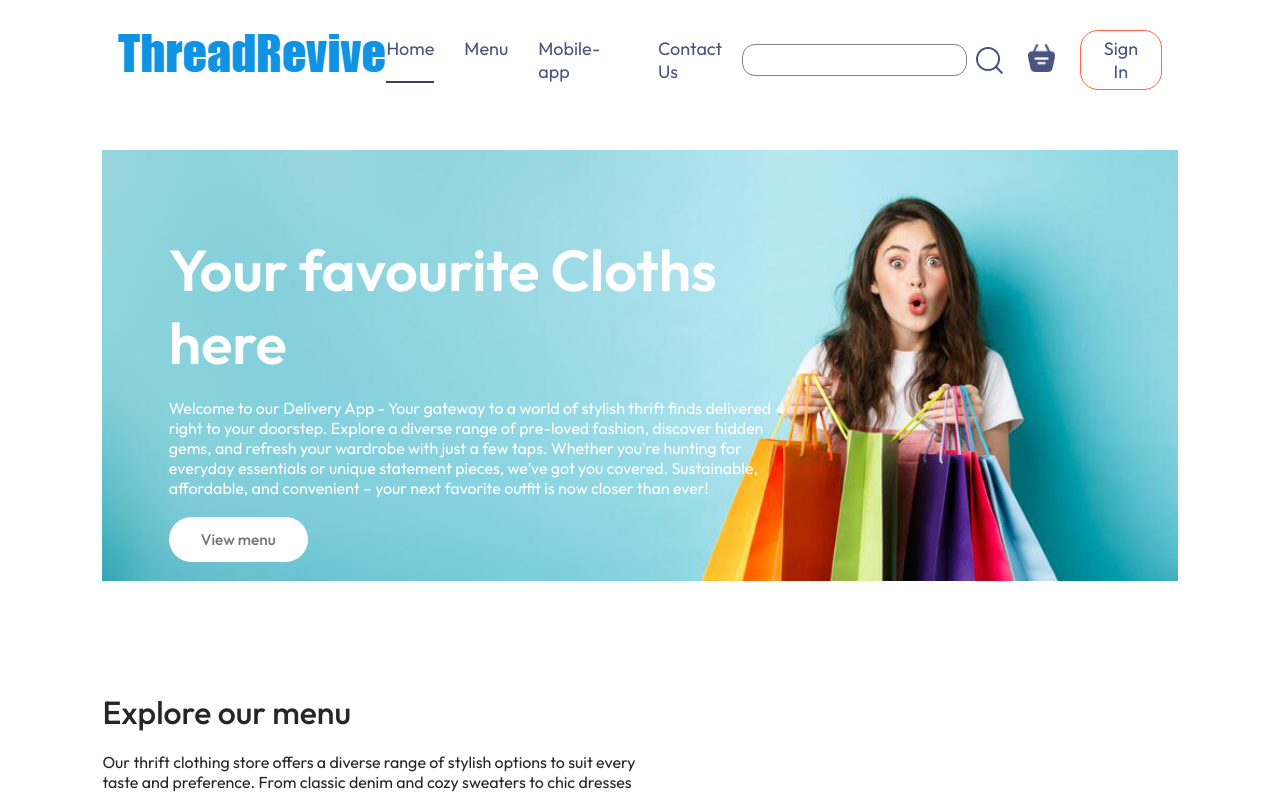
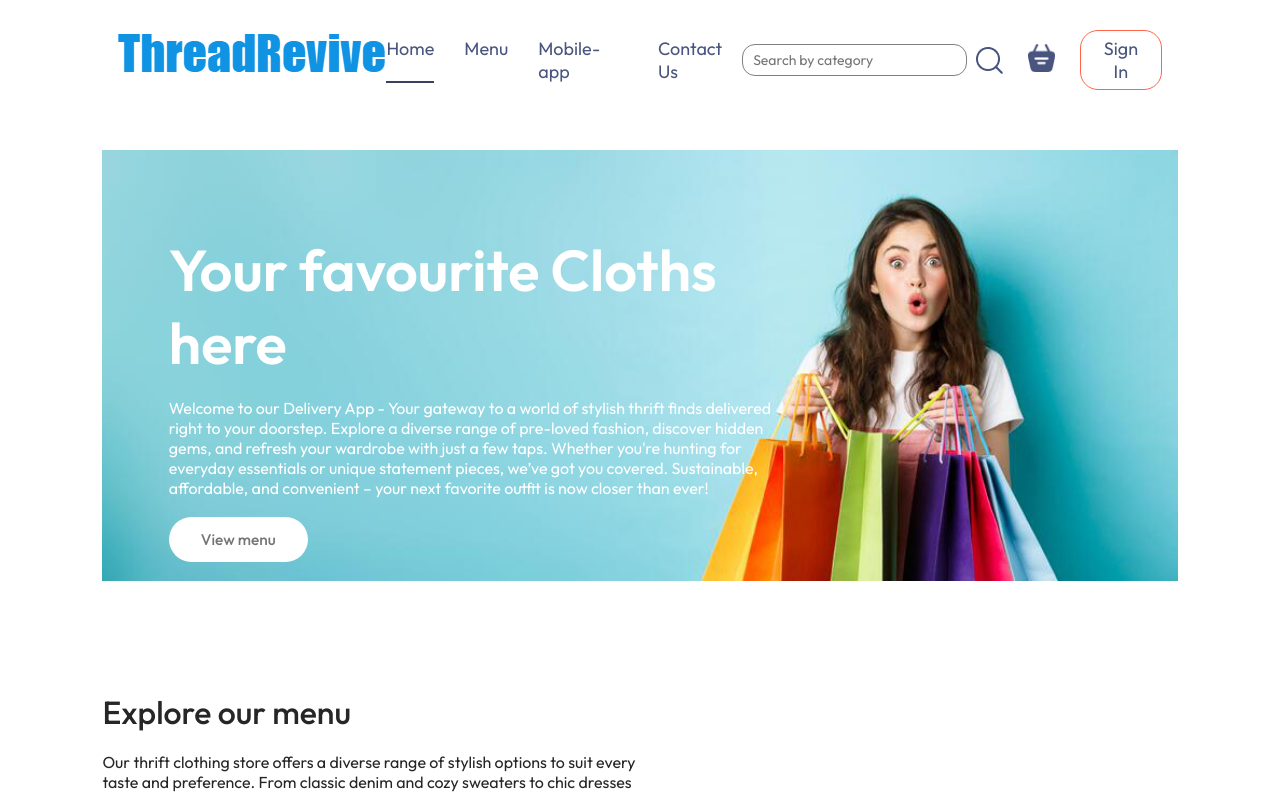
Before and after one commit to mayank-2004/E-commerce-Tomato, a React (Vite) app in the folder frontend/: page / in a window 1280 px wide. Shown: the top 794 px of the page. Built offline with nearby package versions, Linux system fonts and the light colour scheme; no server answers.

Commit message:
added search

```diff
--- a/frontend/src/components/ExploreMenu/ExploreMenu.jsx
+++ b/frontend/src/components/ExploreMenu/ExploreMenu.jsx
@@ -1,8 +1,19 @@
-import React from 'react'
+import React, { useContext } from 'react'
 import './ExploreMenu.css'
-import { assets, menu_list } from '../../assets/assets'
+import { menu_list } from '../../assets/assets'
+import { StoreContext } from '../../context/ContextStore'
 
 const ExploreMenu = ({category, setCategory}) => {
+  const { setSearchQuery } = useContext(StoreContext)
+
+  const handleCategoryClick = (menuName) => {
+    setCategory((prev) => {
+      const nextCategory = prev === menuName ? "All" : menuName
+      return nextCategory
+    })
+    setSearchQuery("")
+  }
+
   return (
     <div className='explore-menu' id='explore-menu'>
       <h1>Explore our menu</h1>
@@ -10,7 +21,7 @@ const ExploreMenu = ({category, setCategory}) => {
       <div className="explore-menu-list">
         {menu_list.map((item,index)=>{
             return(
-                <div onClick={()=> setCategory(prev => prev === item.menu_name ? "All" : item.menu_name)} key={index} className="explore-menu-list-item">
+                <div onClick={()=> handleCategoryClick(item.menu_name)} key={index} className="explore-menu-list-item">
                     <img className={category === item.menu_name? "active" : ""} src={item.menu_image} alt="" />
                     <p>{item.menu_name}</p>
                 </div>
--- a/frontend/src/components/FoodDisplay/FoodDisplay.css
+++ b/frontend/src/components/FoodDisplay/FoodDisplay.css
@@ -15,3 +15,9 @@
     gap: 30px;
     row-gap: 50px;
 }
+
+.food-display-empty{
+    grid-column: 1 / -1;
+    text-align: center;
+    color: #555555;
+}
--- a/frontend/src/components/FoodDisplay/FoodDisplay.jsx
+++ b/frontend/src/components/FoodDisplay/FoodDisplay.jsx
@@ -12,17 +12,29 @@ const normalizeCategory = (value) => {
 }
 
 const FoodDisplay = ({ category }) => {
-  const { food_list } = useContext(StoreContext)
+  const { food_list, searchQuery } = useContext(StoreContext)
   const selectedCategory = normalizeCategory(category)
+  const normalizedSearch = normalizeCategory(searchQuery)
+
+  const filteredItems = food_list.filter((item) => {
+    const itemCategory = normalizeCategory(item.category)
+
+    if (normalizedSearch) {
+      return itemCategory.includes(normalizedSearch)
+    }
+
+    if (!selectedCategory || selectedCategory === 'all') {
+      return true
+    }
+
+    return itemCategory === selectedCategory
+  })
 
   return (
     <div className='food-display' id='food-display'>
       <h2>Top clothes near you</h2>
       <div className='food-display-list'>
-        {food_list.map((item, index) => {
-          const itemCategory = normalizeCategory(item.category)
-
-          if (!selectedCategory || selectedCategory === 'all' || itemCategory === selectedCategory) {
+        {filteredItems.map((item, index) => {
           return (
             <FoodItem
               key={index}
@@ -33,9 +45,12 @@ const FoodDisplay = ({ category }) => {
               description={item.description}
             />
           )
-          }
-          return null
         })}
+        {filteredItems.length === 0 && (
+          <div className='food-display-empty'>
+            <p>No clothes found for your search.</p>
+          </div>
+        )}
       </div>
     </div>
   )
--- a/frontend/src/components/Navbar/Navbar.jsx
+++ b/frontend/src/components/Navbar/Navbar.jsx
@@ -1,7 +1,6 @@
-import React, { useContext, useEffect, useState } from 'react'
+import React, { useContext, useState } from 'react'
 import './Navbar.css'
 import {assets} from '../../assets/assets'
-import {food_list} from '../../assets/assets'
 import {Link, useNavigate} from 'react-router-dom'
 import { StoreContext } from '../../context/ContextStore'
 
@@ -10,8 +9,7 @@ const Navbar = ({setShowLogin}) => {
     const navigate = useNavigate();
 
     const [menu, setMenu] = useState("Home");
-    const [data, setData] = useState("")
-    const {getTotalCartAmount, token, setToken} = useContext(StoreContext)
+    const {getTotalCartAmount, token, setToken, searchQuery, setSearchQuery} = useContext(StoreContext)
 
     const Logout = () => {
       localStorage.removeItem("token");
@@ -20,9 +18,8 @@ const Navbar = ({setShowLogin}) => {
     }
 
     const handlechange = (e) => {
-      let name = e.target.name;
-      let value = e.target.value;
-      setData(data =>({...data,[name]: value}));
+      const { value } = e.target;
+      setSearchQuery(value);
     }
 
   return (
@@ -35,7 +32,13 @@ const Navbar = ({setShowLogin}) => {
         <a href='#footer' onClick={()=> {setMenu("Contact Us")}} className={menu === "Contact Us" ? "active" : ""}>Contact Us</a>
       </ul>
       <div className="navbar-right">
-        <input className='input-search-icon' type="text" onChange={handlechange} />
+        <input
+          className='input-search-icon'
+          type="text"
+          value={searchQuery}
+          onChange={handlechange}
+          placeholder="Search by category"
+        />
         <img className='search-icon' src={assets.search_icon} alt="" />
         <div className="navbar-search-icon">
         <Link to='/cart'><img src={assets.basket_icon} alt="" /></Link>
--- a/frontend/src/context/ContextStore.jsx
+++ b/frontend/src/context/ContextStore.jsx
@@ -10,6 +10,7 @@ const StoreContextProvider = (props) => {
     const url = "http://localhost:4000";
     const [token, setToken] = useState("")
     const [apiFoodList, setApiFoodList] = useState([])
+    const [searchQuery, setSearchQuery] = useState("")
 
     const addToCart = async(itemId) =>{
         if(!cartItems[itemId]){
@@ -95,7 +96,9 @@ const StoreContextProvider = (props) => {
         getTotalCartAmount,
         url,
         token,
-        setToken
+        setToken,
+        searchQuery,
+        setSearchQuery
     }
 
     return(
--- a/frontend/src/pages/Home/Home.jsx
+++ b/frontend/src/pages/Home/Home.jsx
@@ -1,13 +1,21 @@
-import React, { useState } from 'react'
+import React, { useContext, useEffect, useState } from 'react'
 import './Home.css'
 import Header from '../../components/Header/Header'
 import ExploreMenu from '../../components/ExploreMenu/ExploreMenu'
 import FoodDisplay from '../../components/FoodDisplay/FoodDisplay'
 import GenderSection from '../../components/GenderSection/GenderSection'
 import AppDownload from '../../components/AppDownload/AppDownload'
+import { StoreContext } from '../../context/ContextStore'
 
 const Home = () => {
     const [category, setCategory] = useState("All")
+    const { searchQuery } = useContext(StoreContext)
+
+    useEffect(() => {
+      if (searchQuery) {
+        setCategory("All")
+      }
+    }, [searchQuery])
   return (
     <div>
       <Header />
```
Lines whose indentation alone changed are shown as unchanged.
